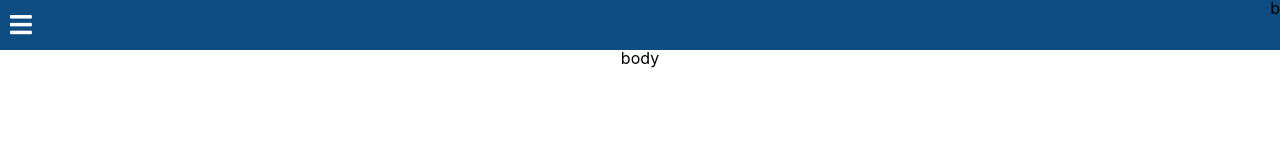
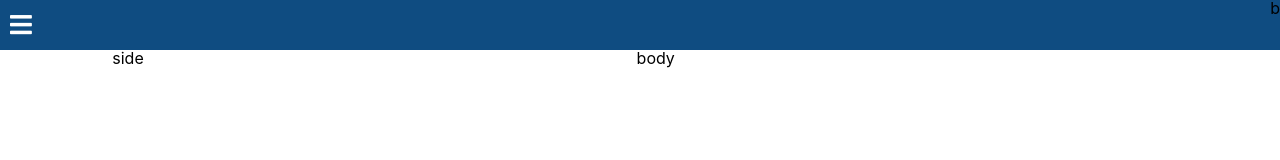
Before and after one commit to RbertKo/aboutKo, a React (Create React App) app: page / in a window 1280 px wide. Shown: the top 160 px of the page. Built offline with nearby package versions, Linux system fonts and the light colour scheme.

Commit message:
Add SideNav To Body

```diff
--- a/src/App.tsx
+++ b/src/App.tsx
@@ -10,6 +10,7 @@ import '../node_modules/@fortawesome/fontawesome-free/css/fontawesome.min.css'
 import Header from './components/layout/Header';
 import Body from './components/layout/Body';
 import Footer from "./components/layout/Footer";
+import SideNav from "./components/layout/SideNav";
 
 import HeaderContext, { sideReduce } from './contexts/side'
 
@@ -20,7 +21,7 @@ const App = () => {
         <HeaderContext.Provider value={sideReducer}>
             <div className="App">
                 <Header/>
-                <Body/>
+                <Body SideNav={SideNav} />
                 <Footer/>
             </div>
         </HeaderContext.Provider>
--- a/src/components/layout/Body/Body.tsx
+++ b/src/components/layout/Body/Body.tsx
@@ -1,10 +1,11 @@
-import React from 'react';
+import React, { FC } from 'react';
 
 import './style.scss'
 
-const Body = () => {
+const Body = ({ SideNav }: { SideNav: FC }) => {
     return (
         <div className={'body__wrapper'}>
+            <SideNav />
             <div className={'body__inner'}>
                 body
             </div>
--- a/src/components/layout/Body/index.ts
+++ /dev/null
@@ -1,3 +0,0 @@
-import Body from "./Body";
-
-export default Body;
--- /dev/null
+++ b/src/components/layout/Body/index.tsx
@@ -0,0 +1,11 @@
+import React, { FC } from 'react';
+
+import Body from "./Body";
+
+const BodyWrapper = ({ SideNav }: { SideNav: FC}) => {
+    return (
+        <Body SideNav={SideNav} />
+    )
+}
+
+export default BodyWrapper;
--- a/src/components/layout/SideNav/SideNav.tsx
+++ b/src/components/layout/SideNav/SideNav.tsx
@@ -2,12 +2,7 @@ import React, { FC } from 'react';
 
 import './style.scss';
 
-interface PresentationHeaderInterface {
-    handleClick: () => void,
-    isSpreaded: boolean
-}
-
-const SideNav:FC<PresentationHeaderInterface> = () => {
+const SideNav:FC = () => {
     return (
         <div className={'side_nav__wrapper'}>
             <aside className={'side_nav__inner'}>
--- a/src/components/layout/SideNav/index.tsx
+++ b/src/components/layout/SideNav/index.tsx
@@ -1 +1,3 @@
-export * from './SideNav';
+import SideNav from './SideNav';
+
+export default SideNav;
```
